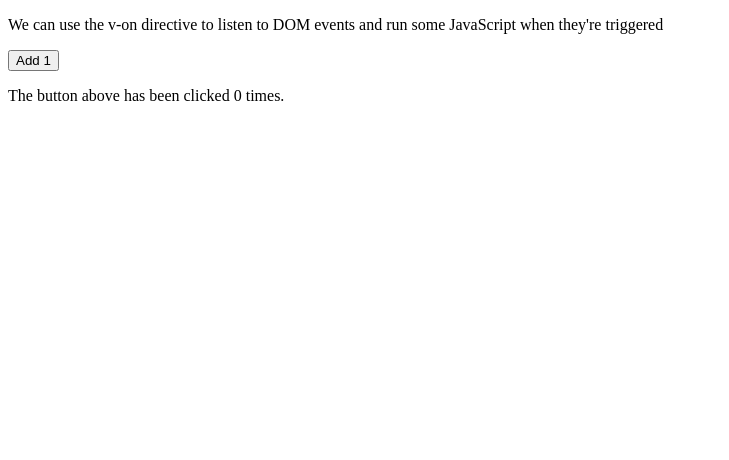
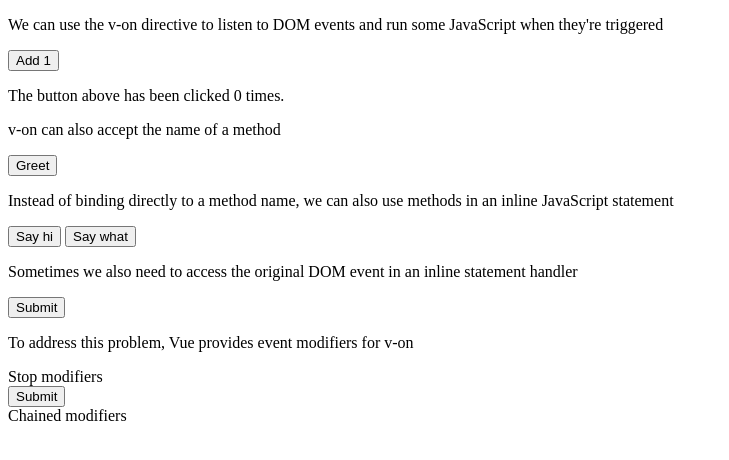
Before and after one commit to javcof/vuejs.org, a plain HTML site: page v2/guide/events.html in a window 1280 px wide. Shown: the whole page, without its empty margins (0-729 px from the left). Drawn offline with nearby package versions, Linux system fonts and the light colour scheme.

Commit message:
Event handling

```diff
--- a/v2/guide/events.html
+++ b/v2/guide/events.html
@@ -21,5 +21,102 @@
                 }
             })
         </script>
+
+        <p>v-on can also accept the name of a method</p>
+        <div id="app-2">
+            <!-- `greet` is the name of a method defined below -->
+            <button v-on:click="greet">Greet</button>
+        </div>
+        <script>
+            new Vue({
+                el: '#app-2',
+                data: {
+                    name: 'Vue.js'
+                },
+                // defined methods under the methods object
+                methods: {
+                    greet: function(event) {
+                        // `this` inside methods points to the Vue instance
+                        alert('Hello ' + this.name + '!')
+                        // event is the native DOM event
+                        if (event) {
+                            alert(event.target.tagName)
+                        }
+                    }
+                }
+            })
+        </script>
+
+        <p>Instead of binding directly to a method name, we can also use methods in an inline JavaScript statement</p>
+        <div id="app-3">
+            <button v-on:click="say('hi')">Say hi</button>
+            <button v-on:click="say('what')">Say what</button>
+        </div>
+        <script>
+            new Vue({
+                el: '#app-3',
+                methods: {
+                    say: function(message) {
+                        alert(message)
+                    }
+                }
+            })
+        </script>
+
+        <p>Sometimes we also need to access the original DOM event in an inline statement handler</p>
+        <div id="app-4">
+            <button v-on:click="warn('Form cannot be submitted yet', $event)">Submit</button>
+        </div>
+        <script>
+            new Vue({
+                el: '#app-4',
+                data: {
+
+                },
+                methods: {
+                    warn: function(message, event) {
+                        // now we have access to the native event
+                        if (event) {
+                            event.preventDefault()
+                        }
+                        alert(message)
+                    }
+                }
+            })
+        </script>
+
+        <p>To address this problem, Vue provides event modifiers for v-on</p>
+        <div id="app-5">
+            <div v-on:click="doThis">
+                <!-- the click event's propagation will be stopped -->
+                <a v-on:click.stop="doThis">Stop modifiers</a>
+            </div>
+
+            <!-- the submit event will no longer reload the page -->
+            <form v-on:submit.prevent="onSubmit">
+                <input type="submit"></input>
+            </form>
+
+            <form>
+                <!-- modifiers can be chained -->
+                <a v-on:click.stop.prevent="doThat">Chained modifiers</a>
+            </form>
+        </div>
+        <script>
+            new Vue({
+                el: '#app-5',
+                methods: {
+                    doThis: function() {
+                        alert('Stop modifiers')
+                    },
+                    onSubmit: function() {
+                        alert('Prevent modifiers')
+                    },
+                    doThat: function() {
+                        alert('Chained modifiers')
+                    }
+                }
+            })
+        </script>
     </body>
 </html>
```
